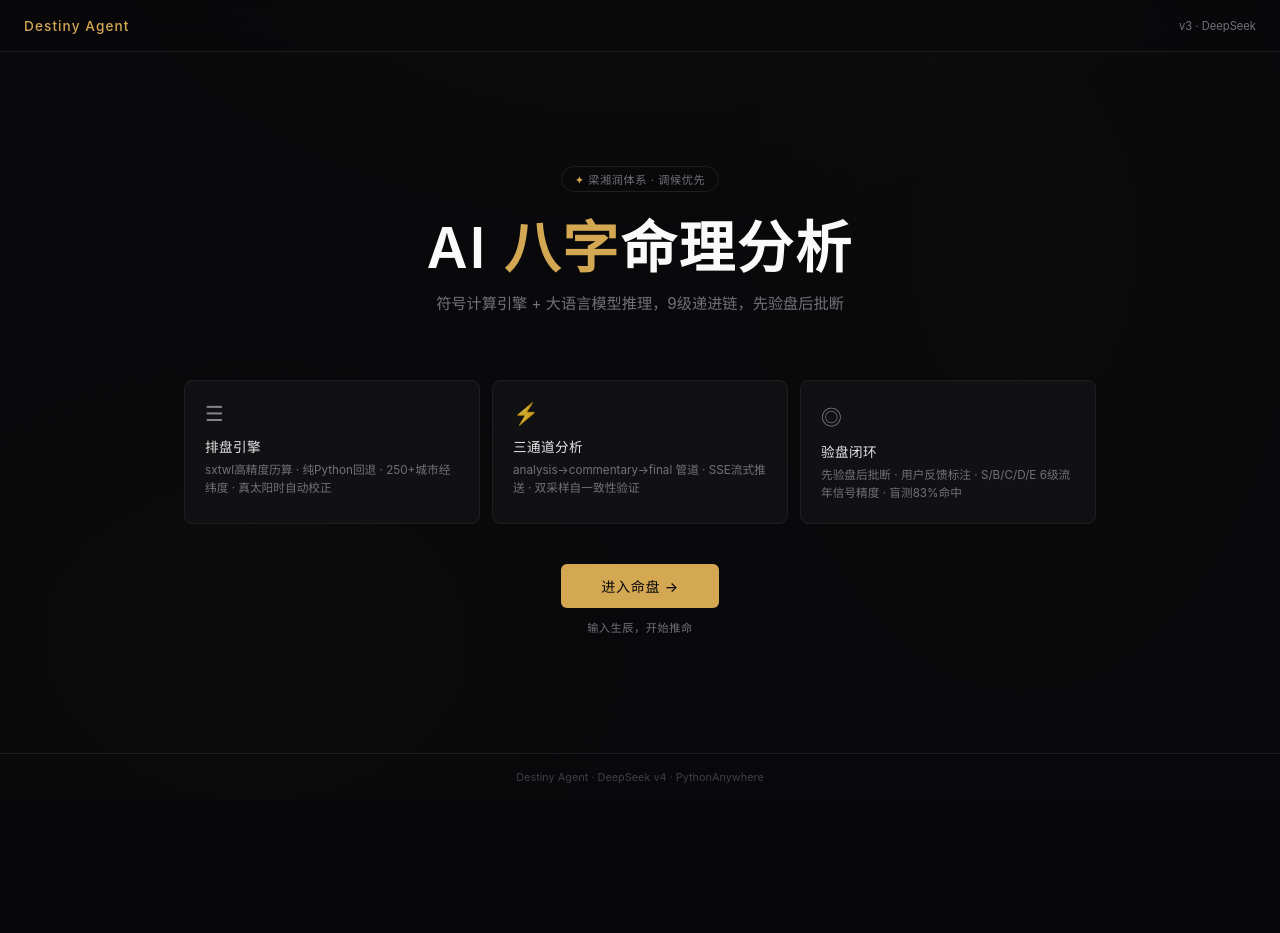
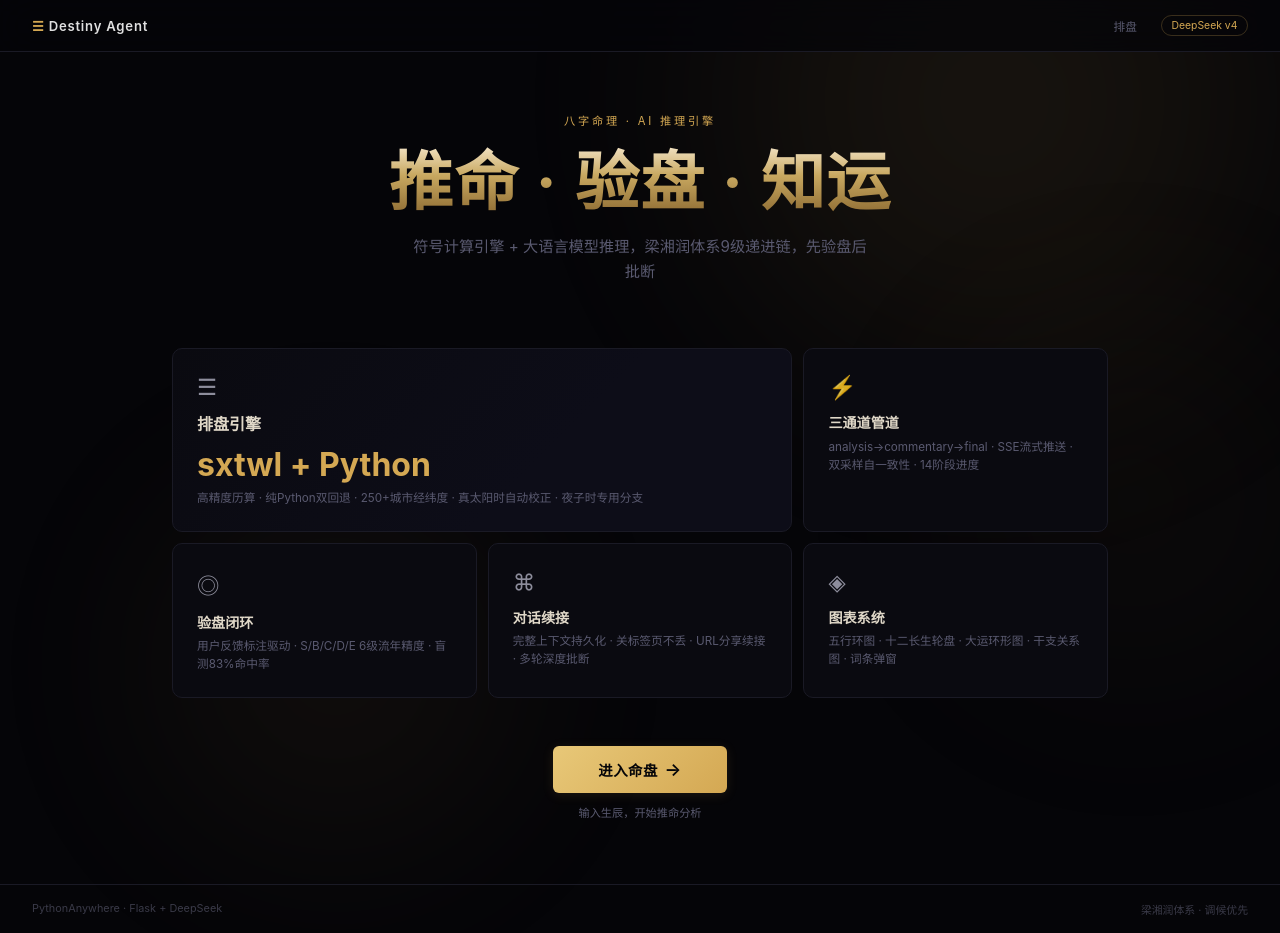
Before and after one commit to TheWher/bazi-paipan, a Flask app: page / in a window 1280 px wide. Before the commit the page ends 783 px from the top, so only its background shows below. Run offline with Flask 3, Linux system fonts and the light colour scheme.

Commit message:
feat: landing综合设计模式——bento网格+aurora光晕+渐变文字+卡片光效

```diff
--- a/templates/landing.html
+++ b/templates/landing.html
@@ -6,154 +6,218 @@
 <title>八字排盘 · AI命理分析</title>
 <style>
 :root{
-  --bg:#09090b;--surface:#111113;--border:#1f1f22;--border-hover:#2a2a30;
-  --text:#a1a1aa;--text-dim:#71717a;--gold:#d4a853;--gold-dim:#8b7355;
-  --radius:8px;
+  --bg:#050508;--surface:#0a0a10;--border:#1a1a25;--border-glow:#252535;
+  --text:#a5a5b5;--text-dim:#5a5a70;--gold:#d4a853;--gold-light:#e8c878;
+  --radius:10px;
 }
 *{margin:0;padding:0;box-sizing:border-box}
 body{
   background:var(--bg);color:var(--text);
   font-family:"PingFang SC","Microsoft YaHei",-apple-system,sans-serif;
   min-height:100vh;display:flex;flex-direction:column;
-  -webkit-font-smoothing:antialiased;
+  -webkit-font-smoothing:antialiased;overflow-x:hidden;
 }
 
-/* 背景光斑 */
-body::before{
-  content:'';position:fixed;inset:0;pointer-events:none;z-index:0;
-  background:
-    radial-gradient(ellipse 600px 400px at 50% -20%,rgba(212,168,83,.04),transparent),
-    radial-gradient(ellipse 400px 300px at 20% 80%,rgba(139,115,85,.03),transparent),
-    radial-gradient(ellipse 300px 500px at 80% 30%,rgba(212,168,83,.02),transparent);
+/* ── Aurora 背景 ── */
+.aurora{position:fixed;inset:0;pointer-events:none;z-index:0}
+.aurora .orb{
+  position:absolute;border-radius:50%;filter:blur(100px);opacity:.15;
+  animation:orb-drift 20s ease-in-out infinite;
+}
+.aurora .orb:nth-child(1){
+  width:600px;height:600px;background:radial-gradient(circle,rgba(212,168,83,.8),transparent);
+  top:-20%;left:50%;animation-delay:0s;
+}
+.aurora .orb:nth-child(2){
+  width:500px;height:500px;background:radial-gradient(circle,rgba(180,140,80,.6),transparent);
+  bottom:-10%;left:10%;animation-delay:-7s;animation-duration:25s;
+}
+.aurora .orb:nth-child(3){
+  width:400px;height:400px;background:radial-gradient(circle,rgba(150,120,70,.5),transparent);
+  top:40%;right:-10%;animation-delay:-14s;animation-duration:30s;
+}
+@keyframes orb-drift{
+  0%,100%{transform:translate(0,0) scale(1)}
+  25%{transform:translate(80px,-60px) scale(1.15)}
+  50%{transform:translate(-40px,40px) scale(.9)}
+  75%{transform:translate(-80px,-30px) scale(1.1)}
 }
 
-/* 导航 */
+/* ── 网格纹理 ── */
+.grid-noise{
+  position:fixed;inset:0;pointer-events:none;z-index:0;opacity:.03;
+  background-image:
+    linear-gradient(rgba(255,255,255,.05) 1px,transparent 1px),
+    linear-gradient(90deg,rgba(255,255,255,.05) 1px,transparent 1px);
+  background-size:60px 60px;
+}
+
+/* ── 导航 ── */
 nav{
   position:fixed;top:0;left:0;right:0;z-index:100;
   display:flex;align-items:center;justify-content:space-between;
-  padding:0 1.5rem;height:52px;
+  padding:0 2rem;height:52px;
   border-bottom:1px solid var(--border);
-  background:rgba(9,9,11,.8);backdrop-filter:blur(12px);
+  background:rgba(5,5,8,.75);backdrop-filter:blur(20px);
 }
-nav .logo{font-size:.85rem;font-weight:500;color:var(--gold);letter-spacing:.08em;text-decoration:none}
-nav .version{font-size:.7rem;color:var(--text-dim)}
-nav .gh-link{font-size:.75rem;color:var(--text-dim);text-decoration:none;transition:color .2s}
-nav .gh-link:hover{color:var(--text)}
-
-/* 主内容 */
-main{
-  flex:1;display:flex;flex-direction:column;align-items:center;justify-content:center;
-  padding:6rem 1.5rem 3rem;z-index:1;max-width:960px;margin:0 auto;width:100%;
+nav .logo{font-size:.82rem;font-weight:600;color:#e0e0e0;letter-spacing:.06em;text-decoration:none}
+nav .logo i{color:var(--gold);font-style:normal}
+nav .links{display:flex;gap:1.5rem;align-items:center}
+nav .links a{font-size:.73rem;color:var(--text-dim);text-decoration:none;transition:color .2s}
+nav .links a:hover{color:#d0d0d0}
+nav .badge{
+  font-size:.65rem;color:var(--gold);border:1px solid rgba(212,168,83,.25);
+  padding:.2rem .6rem;border-radius:99px
 }
 
-/* Hero */
-.hero{text-align:center;margin-bottom:4rem}
-.hero .badge{
-  display:inline-block;padding:.25rem .8rem;font-size:.7rem;
-  border:1px solid var(--border);border-radius:99px;color:var(--text-dim);
-  letter-spacing:.05em;margin-bottom:1.5rem;
-}
-.hero .badge span{color:var(--gold)}
-.hero h1{
-  font-size:clamp(2.2rem,5vw,3.5rem);font-weight:600;letter-spacing:.04em;
-  color:#fafafa;line-height:1.15;margin-bottom:.75rem;
-}
-.hero h1 em{font-style:normal;color:var(--gold)}
-.hero .sub{
-  font-size:.95rem;color:var(--text-dim);line-height:1.6;max-width:480px;margin:0 auto;
+/* ── 主内容 ── */
+main{
+  flex:1;display:flex;flex-direction:column;align-items:center;
+  padding:7rem 2rem 4rem;z-index:1;max-width:1000px;margin:0 auto;width:100%;
 }
 
-/* 卡片网格 */
-.grid{
-  display:grid;grid-template-columns:repeat(3,1fr);gap:.75rem;width:100%;margin-bottom:2.5rem;
+/* ── Hero ── */
+.hero{text-align:center;margin-bottom:4rem}
+.hero .pretitle{
+  font-size:.7rem;text-transform:uppercase;letter-spacing:.25em;
+  color:var(--gold);margin-bottom:1.2rem;
 }
-.card{
+.hero h1{
+  font-size:clamp(2.4rem,5.5vw,4rem);font-weight:700;letter-spacing:.02em;
+  line-height:1.1;margin-bottom:1rem;
+  background:linear-gradient(180deg,#f0e0c0 0%,#c8a860 40%,#8a6830 100%);
+  -webkit-background-clip:text;-webkit-text-fill-color:transparent;
+  background-clip:text;
+}
+.hero p{
+  font-size:.95rem;color:var(--text-dim);max-width:460px;margin:0 auto;line-height:1.65;
+}
+
+/* ── Bento 网格 ── */
+.bento{
+  display:grid;grid-template-columns:1fr 1fr 1fr;
+  grid-template-rows:auto auto;gap:.7rem;width:100%;margin-bottom:3rem;
+}
+.bento .card{
   background:var(--surface);border:1px solid var(--border);border-radius:var(--radius);
-  padding:1.25rem;transition:border-color .25s,background .25s;cursor:default;
-  text-decoration:none;display:block;color:inherit;
-  position:relative;overflow:hidden;
+  padding:1.5rem;cursor:default;text-decoration:none;color:inherit;
+  transition:all .3s;position:relative;overflow:hidden;
 }
-.card::before{
-  content:'';position:absolute;inset:0;opacity:0;transition:opacity .25s;
-  background:radial-gradient(300px circle at var(--mx,50%) var(--my,50%),rgba(212,168,83,.04),transparent);
+.bento .card::after{
+  content:'';position:absolute;inset:0;opacity:0;transition:opacity .3s;
+  background:radial-gradient(500px circle at var(--x,50%) var(--y,50%),rgba(212,168,83,.05),transparent 60%);
 }
-.card:hover{border-color:var(--border-hover);background:#141416}
-.card:hover::before{opacity:1}
-.card .icon{font-size:1.3rem;margin-bottom:.6rem;opacity:.8}
-.card h3{font-size:.85rem;font-weight:500;color:#e4e4e7;margin-bottom:.3rem;letter-spacing:.03em}
-.card p{font-size:.73rem;color:var(--text-dim);line-height:1.6}
+.bento .card:hover{transform:translateY(-2px);border-color:var(--border-glow)}
+.bento .card:hover::after{opacity:1}
+.bento .card.lg{grid-column:span 2}
+.bento .card .icon{font-size:1.4rem;margin-bottom:.7rem;opacity:.85}
+.bento .card h3{font-size:.88rem;font-weight:600;color:#e0d8c8;margin-bottom:.35rem}
+.bento .card p{font-size:.73rem;color:var(--text-dim);line-height:1.55}
 
-/* 按钮区 */
+/* 大卡特殊样式 */
+.bento .card.lg{
+  display:flex;flex-direction:column;justify-content:center;
+  background:linear-gradient(135deg,var(--surface),#0d0d18 60%);
+}
+.bento .card.lg h3{font-size:1rem}
+.bento .card.lg .highlight{font-size:2rem;font-weight:700;color:var(--gold);margin:.3rem 0}
+
+/* ── CTA ── */
 .cta{text-align:center}
 .btn{
-  display:inline-flex;align-items:center;gap:.5rem;
-  padding:.75rem 2.5rem;font-size:.88rem;font-weight:500;letter-spacing:.05em;
-  color:#09090b;background:var(--gold);border-radius:6px;text-decoration:none;
-  transition:all .2s;position:relative;
+  display:inline-flex;align-items:center;gap:.4rem;
+  padding:.8rem 2.8rem;font-size:.9rem;font-weight:600;letter-spacing:.04em;
+  color:#050508;background:linear-gradient(135deg,var(--gold-light),var(--gold));
+  border-radius:6px;text-decoration:none;transition:all .25s;
+  box-shadow:0 2px 12px rgba(212,168,83,.12);
 }
-.btn:hover{background:#e0b860;transform:translateY(-1px);box-shadow:0 8px 25px rgba(212,168,83,.2)}
-.btn-sub{font-size:.7rem;color:var(--text-dim);margin-top:.7rem;letter-spacing:.05em}
+.btn:hover{background:linear-gradient(135deg,#f0d080,#d8b060);transform:translateY(-1px);box-shadow:0 8px 30px rgba(212,168,83,.2)}
+.btn-arrow{font-size:1.1rem;transition:transform .2s}
+.btn:hover .btn-arrow{transform:translateX(3px)}
+.cta-hint{font-size:.7rem;color:var(--text-dim);margin-top:.7rem}
 
 footer{
-  padding:1rem;text-align:center;font-size:.68rem;color:#3f3f46;
-  border-top:1px solid var(--border);z-index:1;
+  padding:1rem 2rem;text-align:center;font-size:.68rem;color:#3a3a48;
+  border-top:1px solid var(--border);z-index:1;display:flex;justify-content:space-between;
 }
 
-/* 响应式 */
-@media(max-width:640px){
-  .grid{grid-template-columns:1fr;gap:.6rem}
-  .hero{margin-bottom:2.5rem}
+@media(max-width:700px){
+  .bento{grid-template-columns:1fr;grid-template-rows:auto}
+  .bento .card.lg{grid-column:span 1}
   .hero h1{font-size:1.8rem}
+  nav .links{display:none}
 }
 </style>
 </head>
 <body>
 
+<div class="aurora">
+  <div class="orb"></div><div class="orb"></div><div class="orb"></div>
+</div>
+<div class="grid-noise"></div>
+
 <nav>
-  <a href="/" class="logo">Destiny Agent</a>
-  <span class="version">v3 · DeepSeek</span>
+  <a href="/" class="logo"><i>☰</i> Destiny Agent</a>
+  <div class="links">
+    <a href="/app">排盘</a>
+    <span class="badge">DeepSeek v4</span>
+  </div>
 </nav>
 
 <main>
   <section class="hero">
-    <div class="badge"><span>✦</span> 梁湘润体系 · 调候优先</div>
-    <h1>AI <em>八字</em>命理分析</h1>
-    <p class="sub">符号计算引擎 + 大语言模型推理，9级递进链，先验盘后批断</p>
+    <div class="pretitle">八字命理 · AI 推理引擎</div>
+    <h1>推命 · 验盘 · 知运</h1>
+    <p>符号计算引擎 + 大语言模型推理，梁湘润体系9级递进链，先验盘后批断</p>
   </section>
 
-  <div class="grid">
-    <a href="/app" class="card" id="card1">
+  <div class="bento" id="bento">
+    <a href="/app" class="card lg">
       <div class="icon">☰</div>
       <h3>排盘引擎</h3>
-      <p>sxtwl高精度历算 · 纯Python回退 · 250+城市经纬度 · 真太阳时自动校正</p>
+      <span class="highlight">sxtwl + Python</span>
+      <p>高精度历算 · 纯Python双回退 · 250+城市经纬度 · 真太阳时自动校正 · 夜子时专用分支</p>
     </a>
-    <a href="/app" class="card" id="card2">
+    <a href="/app" class="card">
       <div class="icon">⚡</div>
-      <h3>三通道分析</h3>
-      <p>analysis→commentary→final 管道 · SSE流式推送 · 双采样自一致性验证</p>
+      <h3>三通道管道</h3>
+      <p>analysis→commentary→final · SSE流式推送 · 双采样自一致性 · 14阶段进度</p>
     </a>
-    <a href="/app" class="card" id="card3">
+    <a href="/app" class="card">
       <div class="icon">◎</div>
       <h3>验盘闭环</h3>
-      <p>先验盘后批断 · 用户反馈标注 · S/B/C/D/E 6级流年信号精度 · 盲测83%命中</p>
+      <p>用户反馈标注驱动 · S/B/C/D/E 6级流年精度 · 盲测83%命中率</p>
+    </a>
+    <a href="/app" class="card">
+      <div class="icon">⌘</div>
+      <h3>对话续接</h3>
+      <p>完整上下文持久化 · 关标签页不丢 · URL分享续接 · 多轮深度批断</p>
+    </a>
+    <a href="/app" class="card">
+      <div class="icon">◈</div>
+      <h3>图表系统</h3>
+      <p>五行环图 · 十二长生轮盘 · 大运环形图 · 干支关系图 · 词条弹窗</p>
     </a>
   </div>
 
   <div class="cta">
-    <a href="/app" class="btn">进入命盘 →</a>
-    <p class="btn-sub">输入生辰，开始推命</p>
+    <a href="/app" class="btn">进入命盘 <span class="btn-arrow">→</span></a>
+    <p class="cta-hint">输入生辰，开始推命分析</p>
   </div>
 </main>
 
-<footer>Destiny Agent · DeepSeek v4 · PythonAnywhere</footer>
+<footer>
+  <span>PythonAnywhere · Flask + DeepSeek</span>
+  <span>梁湘润体系 · 调候优先</span>
+</footer>
 
 <script>
 // 卡片鼠标跟随光效
-document.querySelectorAll('.card').forEach(card=>{
-  card.addEventListener('mousemove',e=>{
-    const r=card.getBoundingClientRect();
-    card.style.setProperty('--mx',(e.clientX-r.left)+'px');
-    card.style.setProperty('--my',(e.clientY-r.top)+'px');
+document.querySelectorAll('.card').forEach(c=>{
+  c.addEventListener('mousemove',e=>{
+    const r=c.getBoundingClientRect();
+    c.style.setProperty('--x',(e.clientX-r.left)+'px');
+    c.style.setProperty('--y',(e.clientY-r.top)+'px');
   });
 });
 </script>
```
